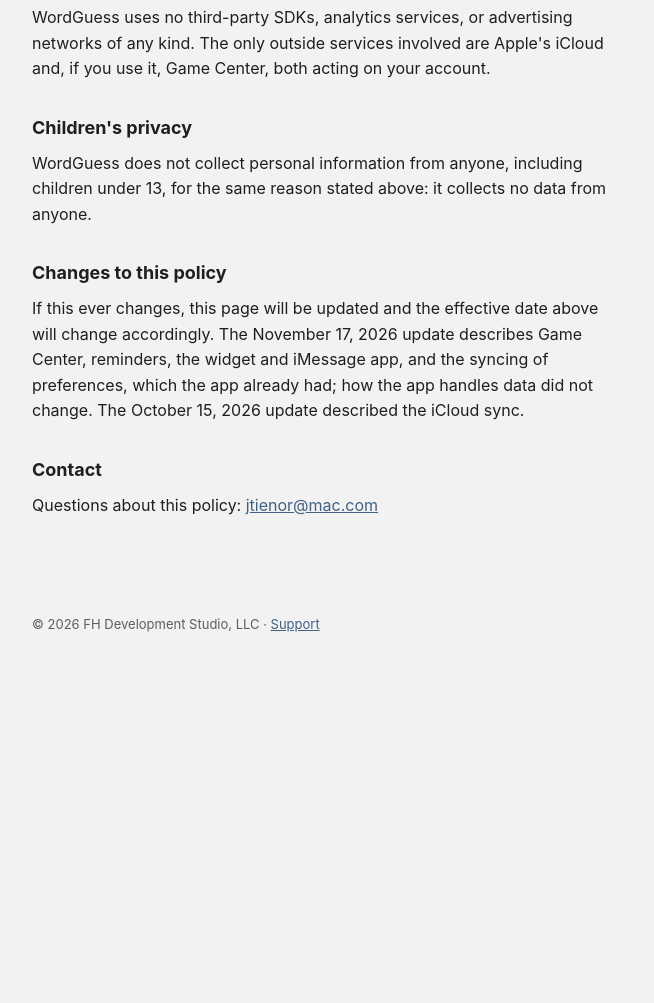
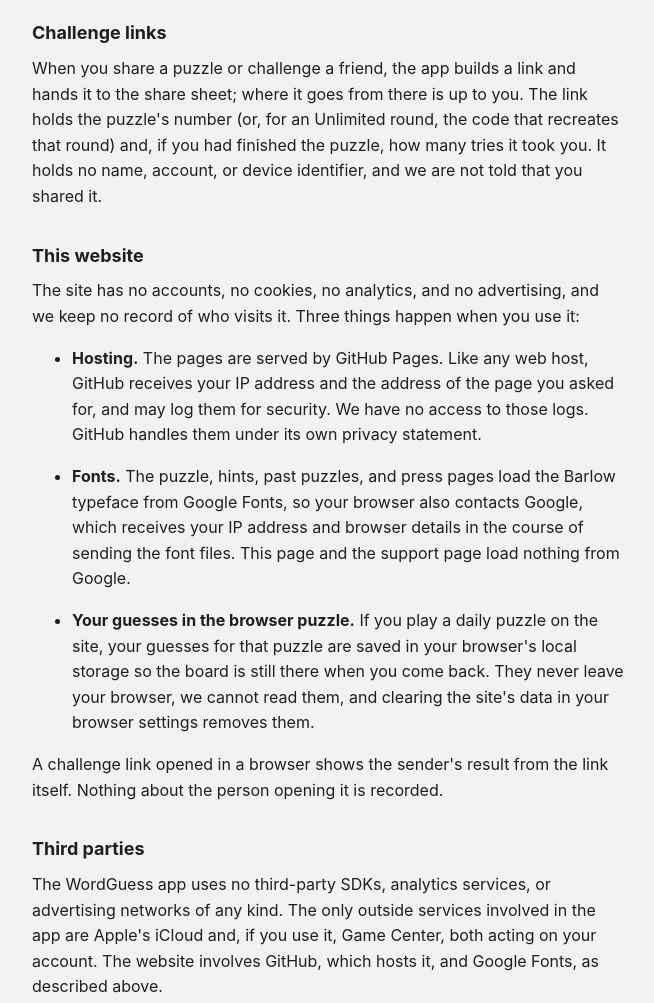
Before and after one commit to 4bkm6xsb8f-byte/wordguess-support, a plain HTML site: page privacy.html in a window 1280 px wide. Shown: the part 1746-2749 px from the top of the page, without its empty margins (312-966 px from the left). Before the commit the page ends 2429 px from the top, so only its background shows below. Drawn offline with Linux system fonts and the light colour scheme.

Commit message:
Privacy policy: cover the website and challenge links
Co-Authored-By: Claude Fable 5.2 <noreply@anthropic.com>

```diff
--- a/privacy.html
+++ b/privacy.html
@@ -62,9 +62,9 @@
 </header>
 <main>
   <h1>Privacy Policy</h1>
-  <p class="effective">Effective date: November 17, 2026</p>
+  <p class="effective">Effective date: November 18, 2026</p>
 
-  <p>FH Development Studio ("we," "us") built WordGuess as a word game with no accounts and no servers of our own. This policy is short because the app does very little with data.</p>
+  <p>FH Development Studio ("we," "us") built WordGuess as a word game with no accounts and no servers of our own. This policy is short because the app does very little with data. It also covers this website, which hosts the support pages, the browser version of the daily puzzle, and the pages that challenge links open.</p>
 
   <h2>What we collect</h2>
   <p><strong>Nothing.</strong> WordGuess has no user accounts, includes no analytics, advertising, or tracking SDKs, and sends nothing to FH Development Studio. We operate no servers for this app, so there is nothing for us to receive.</p>
@@ -89,14 +89,26 @@
   <h2>Reminders</h2>
   <p>Daily reminders are off until you turn them on. They are local notifications scheduled on your device at the time you choose; no push service or server is involved.</p>
 
+  <h2>Challenge links</h2>
+  <p>When you share a puzzle or challenge a friend, the app builds a link and hands it to the share sheet; where it goes from there is up to you. The link holds the puzzle's number (or, for an Unlimited round, the code that recreates that round) and, if you had finished the puzzle, how many tries it took you. It holds no name, account, or device identifier, and we are not told that you shared it.</p>
+
+  <h2>This website</h2>
+  <p>The site has no accounts, no cookies, no analytics, and no advertising, and we keep no record of who visits it. Three things happen when you use it:</p>
+  <ul>
+    <li><strong>Hosting.</strong> The pages are served by GitHub Pages. Like any web host, GitHub receives your IP address and the address of the page you asked for, and may log them for security. We have no access to those logs. GitHub handles them under its own privacy statement.</li>
+    <li><strong>Fonts.</strong> The puzzle, hints, past puzzles, and press pages load the Barlow typeface from Google Fonts, so your browser also contacts Google, which receives your IP address and browser details in the course of sending the font files. This page and the support page load nothing from Google.</li>
+    <li><strong>Your guesses in the browser puzzle.</strong> If you play a daily puzzle on the site, your guesses for that puzzle are saved in your browser's local storage so the board is still there when you come back. They never leave your browser, we cannot read them, and clearing the site's data in your browser settings removes them.</li>
+  </ul>
+  <p>A challenge link opened in a browser shows the sender's result from the link itself. Nothing about the person opening it is recorded.</p>
+
   <h2>Third parties</h2>
-  <p>WordGuess uses no third-party SDKs, analytics services, or advertising networks of any kind. The only outside services involved are Apple's iCloud and, if you use it, Game Center, both acting on your account.</p>
+  <p>The WordGuess app uses no third-party SDKs, analytics services, or advertising networks of any kind. The only outside services involved in the app are Apple's iCloud and, if you use it, Game Center, both acting on your account. The website involves GitHub, which hosts it, and Google Fonts, as described above.</p>
 
   <h2>Children's privacy</h2>
-  <p>WordGuess does not collect personal information from anyone, including children under 13, for the same reason stated above: it collects no data from anyone.</p>
+  <p>WordGuess does not collect personal information from anyone, including children under 13, for the same reason stated above: neither the app nor this website collects data from anyone.</p>
 
   <h2>Changes to this policy</h2>
-  <p>If this ever changes, this page will be updated and the effective date above will change accordingly. The November 17, 2026 update describes Game Center, reminders, the widget and iMessage app, and the syncing of preferences, which the app already had; how the app handles data did not change. The October 15, 2026 update described the iCloud sync.</p>
+  <p>If this ever changes, this page will be updated and the effective date above will change accordingly. The November 18, 2026 update adds the sections on challenge links and this website, which already worked this way; nothing about how data is handled changed. The November 17, 2026 update described Game Center, reminders, the widget and iMessage app, and the syncing of preferences, which the app already had. The October 15, 2026 update described the iCloud sync.</p>
 
   <h2>Contact</h2>
   <p>Questions about this policy: <a href="mailto:jtienor@mac.com">jtienor@mac.com</a></p>
```
